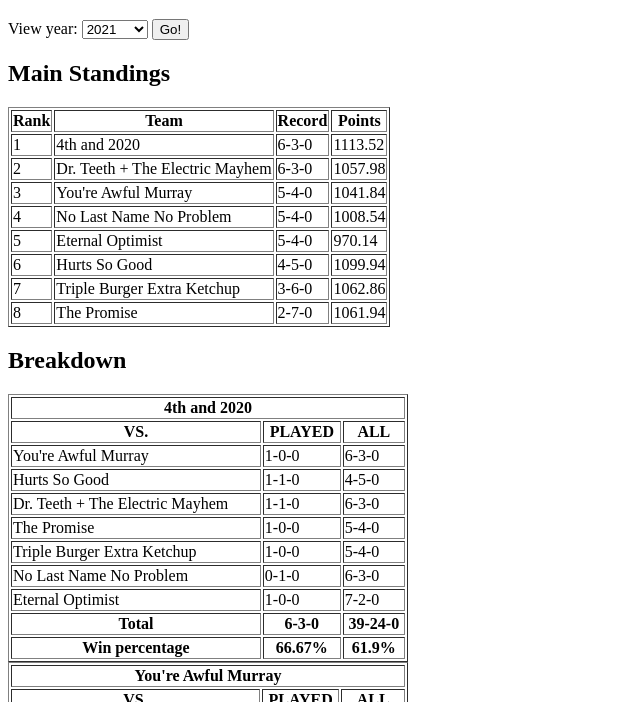
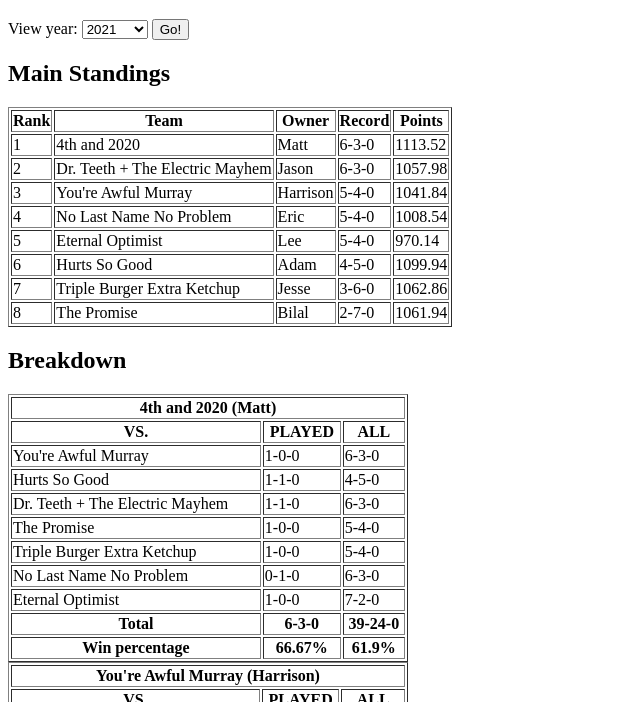
Before and after one commit to ericleich/fantasy-football-stats, a plain HTML site: page index.html in a window 1280 px wide. Shown: the part 98-800 px from the top of the page, without its empty margins (0-640 px from the left). Drawn offline with Linux system fonts and the light colour scheme.

Commit message:
Add owner name to HTML tables

```diff
--- a/index.html
+++ b/index.html
@@ -672,7 +672,7 @@ function swapTeams() {
 }
 
 function getAllTimeStandingsTableHtml(league) {
-  var html = "<table border='1'><tr><th>Rank</th><th>Team</th><th>Record</th><th>Winning Percentage</th></tr>";
+  var html = "<table border='1'><tr><th>Rank</th><th>Owner</th><th>Record</th><th>Winning Percentage</th></tr>";
   var rank = 1;
   for (const [ownerId, record] of Object.entries(league.records)) {
     html += "<tr><td>" + rank++ + "</td><td>" + OWNERS[ownerId] + "</td><td>" + record.toString() + "</td><td>" +  record.getPercentage() + "</td></tr>";
@@ -706,7 +706,7 @@ function getAllTimeBreakdownTableHtml(league) {
 }
 
 function getStandingsTableHtml(season) {
-  var html = "<table border='1'><tr><th>Rank</th><th>Team</th><th>Record</th><th>Points</th></tr>";
+  var html = "<table border='1'><tr><th>Rank</th><th>Team</th><th>Owner</th><th>Record</th><th>Points</th></tr>";
   var teams = Object.values(season.teams);
   teams.sort((team1, team2) => {
     if (season.records[team1.ownerId].getWinCount() > season.records[team2.ownerId].getWinCount()) {
@@ -718,7 +718,7 @@ function getStandingsTableHtml(season) {
   });
   var rank = 1;
   teams.forEach(team => {
-    html += "<tr><td>" + rank++ + "</td><td>" + team.name + "</td><td>" + season.records[team.ownerId].toString() + "</td><td>" + team.getTotalScore() + "</td></tr>";
+    html += "<tr><td>" + rank++ + "</td><td>" + team.name + "</td><td>" + OWNERS[team.ownerId] + "</td><td>" + season.records[team.ownerId].toString() + "</td><td>" + team.getTotalScore() + "</td></tr>";
   });
   html += "</table>";
   return html;
@@ -729,7 +729,7 @@ function getBreakdownTablesHtml(season) {
   for (const [ownerId, breakdown] of Object.entries(season.breakdown)) {
     var team = season.getTeam(ownerId);
     var totalBreakdownRecord = new Record();
-    var html = "<table width=400 border='1'><tr><th colspan='3'>" + team.name + "</th></tr>";
+    var html = "<table width=400 border='1'><tr><th colspan='3'>" + team.name + " (" + OWNERS[team.ownerId] + ")</th></tr>";
     html += "<tr><th>VS.</th><th>PLAYED</th><th>ALL</th></tr>";
     for (const [opponentOwnerId, records] of Object.entries(breakdown)) {
       html += "<tr><td>" + season.getTeam(opponentOwnerId).name +
```
